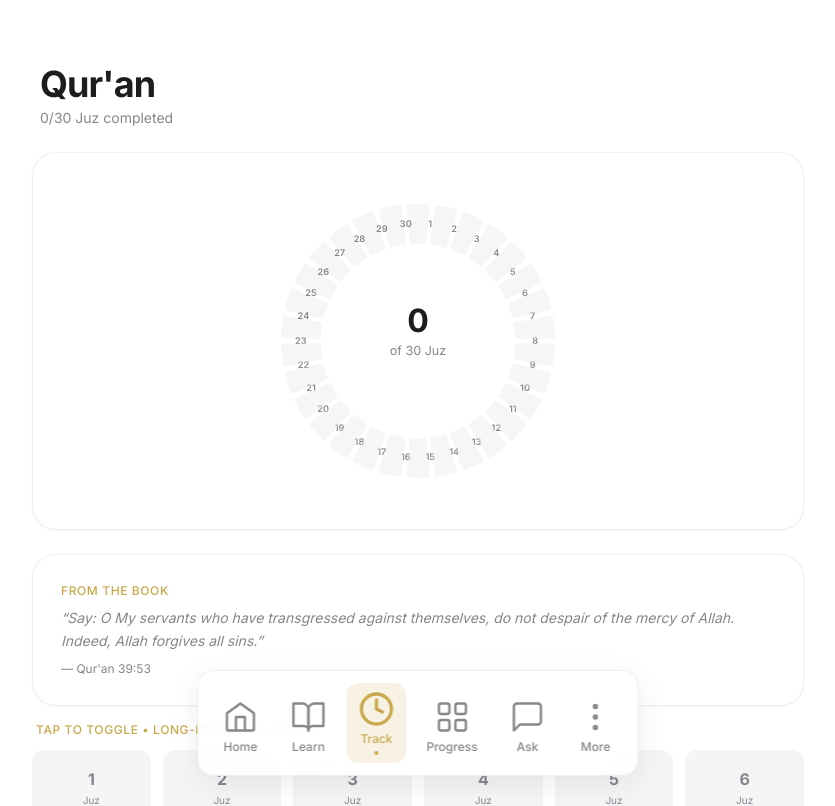
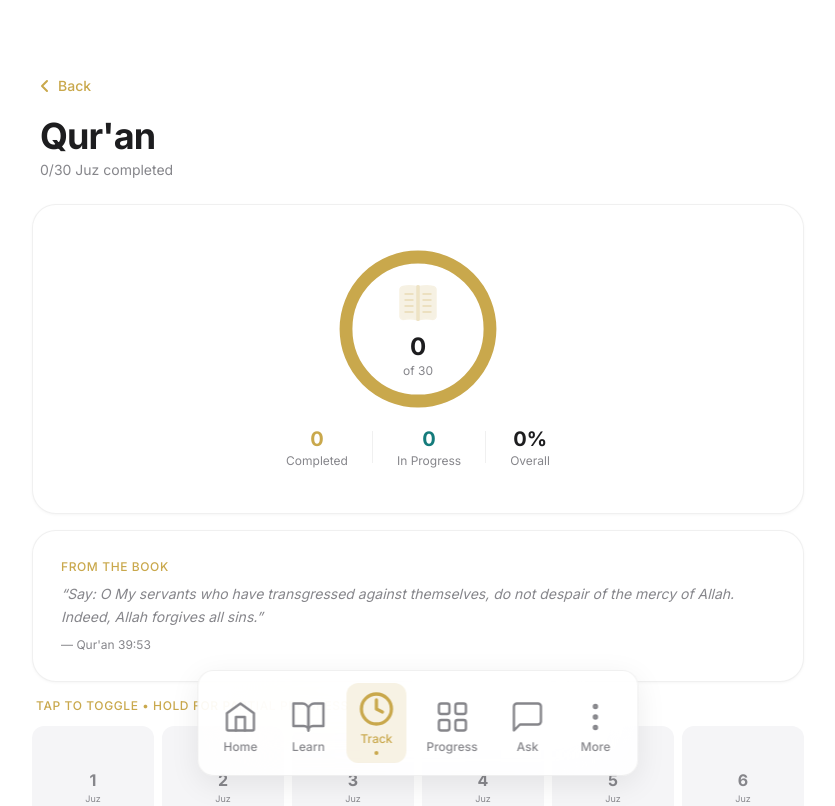
Before and after one commit to mutaaf/ramadan-guide, a Next.js app: page /tracker/quran in a window 1280 px wide. Shown: the top 806 px of the page, without its empty margins (222-1057 px from the left). Built offline with nearby package versions, Linux system fonts and the light colour scheme.

Commit message:
Moe updates

```diff
--- a/src/app/tracker/quran/page.tsx
+++ b/src/app/tracker/quran/page.tsx
@@ -1,108 +1,129 @@
 "use client";
 
-import { useEffect, useRef, useState } from "react";
-import * as d3 from "d3";
+import { useRef, useState } from "react";
+import { motion } from "framer-motion";
 import { PageHeader } from "@/components/PageHeader";
 import { Card } from "@/components/Card";
 import { useStore } from "@/store/useStore";
 import { DailyWisdom } from "@/components/DailyWisdom";
 
-function JuzRing({ progress }: { progress: number[] }) {
-  const svgRef = useRef<SVGSVGElement>(null);
+// Symbolic Quran icon
+function QuranIcon({ className = "", style }: { className?: string; style?: React.CSSProperties }) {
+  return (
+    <svg
+      viewBox="0 0 64 64"
+      fill="none"
+      className={className}
+      style={style}
+      aria-hidden="true"
+    >
+      {/* Book spine */}
+      <rect x="30" y="8" width="4" height="48" rx="1" fill="currentColor" opacity="0.3" />
+      {/* Left page */}
+      <path
+        d="M30 10C30 10 20 8 12 10C10 10.5 8 12 8 14V50C8 52 10 54 12 54C20 52 30 54 30 54V10Z"
+        fill="currentColor"
+        opacity="0.15"
+        stroke="currentColor"
+        strokeWidth="2"
+      />
+      {/* Right page */}
+      <path
+        d="M34 10C34 10 44 8 52 10C54 10.5 56 12 56 14V50C56 52 54 54 52 54C44 52 34 54 34 54V10Z"
+        fill="currentColor"
+        opacity="0.15"
+        stroke="currentColor"
+        strokeWidth="2"
+      />
+      {/* Page lines - left */}
+      <line x1="14" y1="20" x2="26" y2="20" stroke="currentColor" strokeWidth="1.5" opacity="0.4" />
+      <line x1="14" y1="28" x2="26" y2="28" stroke="currentColor" strokeWidth="1.5" opacity="0.4" />
+      <line x1="14" y1="36" x2="26" y2="36" stroke="currentColor" strokeWidth="1.5" opacity="0.4" />
+      <line x1="14" y1="44" x2="26" y2="44" stroke="currentColor" strokeWidth="1.5" opacity="0.4" />
+      {/* Page lines - right */}
+      <line x1="38" y1="20" x2="50" y2="20" stroke="currentColor" strokeWidth="1.5" opacity="0.4" />
+      <line x1="38" y1="28" x2="50" y2="28" stroke="currentColor" strokeWidth="1.5" opacity="0.4" />
+      <line x1="38" y1="36" x2="50" y2="36" stroke="currentColor" strokeWidth="1.5" opacity="0.4" />
+      <line x1="38" y1="44" x2="50" y2="44" stroke="currentColor" strokeWidth="1.5" opacity="0.4" />
+    </svg>
+  );
+}
 
-  useEffect(() => {
-    if (!svgRef.current) return;
-    const svg = d3.select(svgRef.current);
-    svg.selectAll("*").remove();
-
-    const size = 280;
-    const cx = size / 2;
-    const cy = size / 2;
-    const outerR = 120;
-    const innerR = 85;
-
-    svg.attr("viewBox", `0 0 ${size} ${size}`);
-
-    const arcGen = d3
-      .arc<{ startAngle: number; endAngle: number }>()
-      .innerRadius(innerR)
-      .outerRadius(outerR)
-      .cornerRadius(2);
-
-    const segAngle = (2 * Math.PI) / 30;
-    const pad = 0.02;
-
-    progress.forEach((pct, i) => {
-      const startAngle = i * segAngle + pad - Math.PI / 2;
-      const endAngle = (i + 1) * segAngle - pad - Math.PI / 2;
-
-      // Background track
-      svg
-        .append("path")
-        .datum({ startAngle, endAngle })
-        .attr("transform", `translate(${cx}, ${cy})`)
-        .attr("d", (d) => arcGen(d))
-        .attr("fill", "var(--ring-track)")
-        .attr("opacity", 0.4);
-
-      // Progress fill (partial or complete)
-      if (pct > 0) {
-        const fillOpacity = 0.4 + (pct / 100) * 0.45; // 0.4 to 0.85
-        svg
-          .append("path")
-          .datum({ startAngle, endAngle })
-          .attr("transform", `translate(${cx}, ${cy})`)
-          .attr("d", (d) => arcGen(d))
-          .attr("fill", "var(--accent-gold)")
-          .attr("opacity", fillOpacity);
-      }
-
-      // Juz number
-      const midAngle = (startAngle + endAngle) / 2;
-      const labelR = (innerR + outerR) / 2;
-      svg
-        .append("text")
-        .attr("x", cx + labelR * Math.cos(midAngle))
-        .attr("y", cy + labelR * Math.sin(midAngle))
-        .attr("text-anchor", "middle")
-        .attr("dominant-baseline", "middle")
-        .attr("fill", pct === 100 ? "#000" : "var(--muted)")
-        .attr("font-size", "8px")
-        .attr("font-weight", "600")
-        .text(i + 1);
-    });
-
-    // Center stats
-    const doneCount = progress.filter((p) => p === 100).length;
-    svg
-      .append("text")
-      .attr("x", cx)
-      .attr("y", cy - 8)
-      .attr("text-anchor", "middle")
-      .attr("fill", "var(--foreground)")
-      .attr("font-size", "28px")
-      .attr("font-weight", "700")
-      .text(`${doneCount}`);
-
-    svg
-      .append("text")
-      .attr("x", cx)
-      .attr("y", cy + 12)
-      .attr("text-anchor", "middle")
-      .attr("fill", "var(--muted)")
-      .attr("font-size", "11px")
-      .text("of 30 Juz");
-  }, [progress]);
-
-  const completedJuz = progress.filter((p) => p === 100).length;
-  const partialJuz = progress.filter((p) => p > 0 && p < 100).length;
+// Simple CSS-based progress visualization
+function QuranProgress({ progress }: { progress: number[] }) {
+  const completedCount = progress.filter((p) => p === 100).length;
+  const inProgressCount = progress.filter((p) => p > 0 && p < 100).length;
+  const totalProgress = progress.reduce((sum, p) => sum + p, 0) / (30 * 100);
+  const progressPercent = Math.round(totalProgress * 100);
 
   return (
-    <div
-      role="img"
-      aria-label={`Quran progress ring showing ${completedJuz} of 30 Juz completed${partialJuz > 0 ? `, ${partialJuz} in progress` : ""}.`}
-    >
-      <svg ref={svgRef} className="w-full max-w-xs mx-auto" aria-hidden="true" />
+    <div className="flex flex-col items-center py-4">
+      {/* Circular progress with Quran icon */}
+      <div className="relative w-40 h-40 mb-4">
+        {/* Background circle */}
+        <svg className="w-full h-full -rotate-90" viewBox="0 0 100 100">
+          <circle
+            cx="50"
+            cy="50"
+            r="45"
+            fill="none"
+            stroke="var(--ring-track)"
+            strokeWidth="8"
+            opacity="0.3"
+          />
+          {/* Progress circle */}
+          <motion.circle
+            cx="50"
+            cy="50"
+            r="45"
+            fill="none"
+            stroke="var(--accent-gold)"
+            strokeWidth="8"
+            strokeLinecap="round"
+            initial={{ pathLength: 0 }}
+            animate={{ pathLength: totalProgress }}
+            transition={{ duration: 1, ease: "easeOut" }}
+            style={{
+              strokeDasharray: "283",
+              strokeDashoffset: 0,
+            }}
+          />
+        </svg>
+        {/* Center content */}
+        <div className="absolute inset-0 flex flex-col items-center justify-center">
+          <QuranIcon className="w-12 h-12 mb-1" style={{ color: "var(--accent-gold)" }} />
+          <span className="text-2xl font-bold">{completedCount}</span>
+          <span className="text-xs" style={{ color: "var(--muted)" }}>of 30</span>
+        </div>
+      </div>
+
+      {/* Stats row */}
+      <div className="flex items-center justify-center gap-6 text-center">
+        <div>
+          <p className="text-xl font-bold" style={{ color: "var(--accent-gold)" }}>
+            {completedCount}
+          </p>
+          <p className="text-xs" style={{ color: "var(--muted)" }}>Completed</p>
+        </div>
+        <div
+          className="w-px h-8"
+          style={{ background: "var(--card-border)" }}
+        />
+        <div>
+          <p className="text-xl font-bold" style={{ color: "var(--accent-teal)" }}>
+            {inProgressCount}
+          </p>
+          <p className="text-xs" style={{ color: "var(--muted)" }}>In Progress</p>
+        </div>
+        <div
+          className="w-px h-8"
+          style={{ background: "var(--card-border)" }}
+        />
+        <div>
+          <p className="text-xl font-bold">{progressPercent}%</p>
+          <p className="text-xs" style={{ color: "var(--muted)" }}>Overall</p>
+        </div>
+      </div>
     </div>
   );
 }
@@ -121,22 +142,78 @@
   const [value, setValue] = useState(currentProgress);
 
   return (
-    <div
-      className="fixed inset-0 z-50 flex items-center justify-center bg-black/60"
+    <motion.div
+      initial={{ opacity: 0 }}
+      animate={{ opacity: 1 }}
+      exit={{ opacity: 0 }}
+      className="fixed inset-0 z-50 flex items-center justify-center"
+      style={{ background: "rgba(0,0,0,0.6)" }}
       onClick={onClose}
     >
-      <div
-        className="bg-[var(--surface-1)] rounded-2xl p-6 w-[280px] mx-4"
+      <motion.div
+        initial={{ scale: 0.9, opacity: 0 }}
+        animate={{ scale: 1, opacity: 1 }}
+        exit={{ scale: 0.9, opacity: 0 }}
+        className="rounded-2xl p-6 w-[300px] mx-4"
+        style={{ background: "var(--card)", border: "1px solid var(--card-border)" }}
         onClick={(e) => e.stopPropagation()}
       >
         <h3 className="text-lg font-bold text-center mb-4">
           Juz {juzIndex + 1} Progress
         </h3>
+
+        {/* Visual progress indicator */}
         <div className="flex items-center justify-center mb-4">
-          <span className="text-3xl font-bold" style={{ color: "var(--accent-gold)" }}>
-            {value}%
-          </span>
+          <div className="relative w-20 h-20">
+            <svg className="w-full h-full -rotate-90" viewBox="0 0 100 100">
+              <circle
+                cx="50"
+                cy="50"
+                r="40"
+                fill="none"
+                stroke="var(--ring-track)"
+                strokeWidth="10"
+                opacity="0.3"
+              />
+              <circle
+                cx="50"
+                cy="50"
+                r="40"
+                fill="none"
+                stroke="var(--accent-gold)"
+                strokeWidth="10"
+                strokeLinecap="round"
+                strokeDasharray={`${value * 2.51} 251`}
+              />
+            </svg>
+            <div className="absolute inset-0 flex items-center justify-center">
+              <span className="text-xl font-bold" style={{ color: "var(--accent-gold)" }}>
+                {value}%
+              </span>
+            </div>
+          </div>
         </div>
+
+        {/* Quick select buttons */}
+        <div className="grid grid-cols-4 gap-2 mb-4">
+          {[0, 25, 50, 75, 100].map((pct) => (
+            <button
+              key={pct}
+              onClick={() => setValue(pct)}
+              className={`py-2 rounded-lg text-sm font-medium transition-all ${
+                pct === 100 ? "col-span-4" : ""
+              }`}
+              style={{
+                background: value === pct ? "var(--accent-gold)" : "var(--surface-1)",
+                color: value === pct ? "#000" : "var(--muted)",
+              }}
+            >
+              {pct === 0 ? "Not Started" : pct === 100 ? "Completed" : `${pct}%`}
+            </button>
+          ))}
+        </div>
+
+        {/* Slider for fine control */}
         <input
           type="range"
           min="0"
@@ -144,33 +221,30 @@
           step="5"
           value={value}
           onChange={(e) => setValue(Number(e.target.value))}
-          className="w-full h-2 rounded-full appearance-none cursor-pointer"
+          className="w-full h-2 rounded-full appearance-none cursor-pointer mb-4"
           style={{
             background: `linear-gradient(to right, var(--accent-gold) ${value}%, var(--ring-track) ${value}%)`,
           }}
         />
-        <div className="flex justify-between text-xs mt-1 mb-4" style={{ color: "var(--muted)" }}>
-          <span>0%</span>
-          <span>100%</span>
-        </div>
+
         <div className="flex gap-2">
           <button
             onClick={onClose}
-            className="flex-1 py-2.5 rounded-xl text-sm font-medium"
-            style={{ background: "var(--surface-2)", color: "var(--muted)" }}
+            className="flex-1 py-3 rounded-xl text-sm font-medium"
+            style={{ background: "var(--surface-1)", color: "var(--muted)" }}
           >
             Cancel
           </button>
           <button
             onClick={() => onSave(value)}
-            className="flex-1 py-2.5 rounded-xl text-sm font-semibold text-black"
-            style={{ background: "var(--accent-gold)" }}
+            className="flex-1 py-3 rounded-xl text-sm font-semibold"
+            style={{ background: "var(--accent-gold)", color: "#000" }}
           >
             Save
           </button>
         </div>
-      </div>
-    </div>
+      </motion.div>
+    </motion.div>
   );
 }
 
@@ -179,40 +253,44 @@
   const [modalJuz, setModalJuz] = useState<number | null>(null);
   const doneCount = juzProgress.filter((p) => p === 100).length;
 
-  const handleLongPress = (index: number) => {
-    setModalJuz(index);
-  };
-
   return (
     <div>
-      <PageHeader title="Qur'an" subtitle={`${doneCount}/30 Juz completed`} />
+      <PageHeader title="Qur'an" subtitle={`${doneCount}/30 Juz completed`} back="/tracker" />
 
       <div className="px-6 pb-8">
-        <Card className="mb-6">
-          <JuzRing progress={juzProgress} />
+        {/* Progress visualization */}
+        <Card className="mb-4">
+          <QuranProgress progress={juzProgress} />
         </Card>
 
-        <Card delay={0.15} className="mb-4">
+        {/* Daily wisdom */}
+        <Card delay={0.1} className="mb-4">
           <DailyWisdom context="quran" labelText="From the Book" />
         </Card>
 
-        {/* Grid of Juz */}
-        <div className="text-xs font-medium uppercase tracking-wider mb-3 px-1" style={{ color: "var(--accent-gold)" }}>
-          Tap to toggle • Long-press for partial
-        </div>
-        <div className="grid grid-cols-5 sm:grid-cols-6 gap-2 sm:gap-3">
+        {/* Instructions */}
+        <p
+          className="text-xs font-medium uppercase tracking-wider mb-3 px-1"
+          style={{ color: "var(--accent-gold)" }}
+        >
+          Tap to toggle • Hold for partial progress
+        </p>
+
+        {/* Grid of Juz - responsive columns */}
+        <div className="grid grid-cols-5 sm:grid-cols-6 gap-2">
           {juzProgress.map((pct, i) => (
             <JuzButton
               key={i}
               index={i}
               progress={pct}
               onTap={() => toggleJuz(i)}
-              onLongPress={() => handleLongPress(i)}
+              onLongPress={() => setModalJuz(i)}
             />
           ))}
         </div>
       </div>
 
+      {/* Progress modal */}
       {modalJuz !== null && (
         <ProgressModal
           juzIndex={modalJuz}
@@ -250,8 +328,7 @@
     }
   };
 
-  const handleTouchStart = (e: React.TouchEvent) => {
-    e.preventDefault(); // Prevent synthetic mouse events
+  const handleTouchStart = () => {
     isTouchRef.current = true;
     longPressedRef.current = false;
 
@@ -262,20 +339,18 @@
     }, 500);
   };
 
-  const handleTouchEnd = (e: React.TouchEvent) => {
-    e.preventDefault();
+  const handleTouchEnd = () => {
     clearTimer();
     if (!longPressedRef.current) {
       onTap();
     }
-    // Reset touch flag after a short delay
-    setTimeout(() => { isTouchRef.current = false; }, 100);
+    setTimeout(() => {
+      isTouchRef.current = false;
+    }, 100);
   };
 
   const handleMouseDown = () => {
-    // Ignore mouse events if we just had a touch event
     if (isTouchRef.current) return;
-
     longPressedRef.current = false;
     timerRef.current = setTimeout(() => {
       longPressedRef.current = true;
@@ -285,7 +360,6 @@
 
   const handleMouseUp = () => {
     if (isTouchRef.current) return;
-
     clearTimer();
     if (!longPressedRef.current) {
       onTap();
@@ -296,32 +370,60 @@
   const partial = progress > 0 && progress < 100;
 
   return (
-    <button
+    <motion.button
+      whileTap={{ scale: 0.95 }}
       onMouseDown={handleMouseDown}
       onMouseUp={handleMouseUp}
       onMouseLeave={clearTimer}
       onTouchStart={handleTouchStart}
       onTouchEnd={handleTouchEnd}
       onTouchCancel={clearTimer}
-      className="flex flex-col items-center justify-center rounded-xl py-4 min-h-[60px] transition-all active:scale-[0.95] relative overflow-hidden touch-manipulation"
+      className="relative flex flex-col items-center justify-center rounded-xl aspect-square overflow-hidden touch-manipulation select-none"
       style={{
-        background: done
-          ? "var(--selected-gold-bg)"
-          : partial
-          ? `linear-gradient(to top, var(--selected-gold-bg) ${progress}%, var(--surface-1) ${progress}%)`
-          : "var(--surface-1)",
-        border: done || partial ? "1px solid var(--selected-gold-border)" : "1px solid transparent",
+        background: "var(--surface-1)",
+        border: done || partial ? "1.5px solid var(--selected-gold-border)" : "1.5px solid transparent",
       }}
     >
+      {/* Progress fill from bottom */}
+      {progress > 0 && (
+        <motion.div
+          initial={{ height: 0 }}
+          animate={{ height: `${progress}%` }}
+          transition={{ duration: 0.3 }}
+          className="absolute bottom-0 left-0 right-0"
+          style={{ background: "var(--selected-gold-bg)" }}
+        />
+      )}
+
+      {/* Checkmark for completed */}
+      {done && (
+        <motion.div
+          initial={{ scale: 0 }}
+          animate={{ scale: 1 }}
+          className="absolute top-1 right-1"
+        >
+          <svg width="12" height="12" viewBox="0 0 12 12" fill="none">
+            <circle cx="6" cy="6" r="5" fill="var(--accent-gold)" />
+            <path d="M4 6l1.5 1.5L8 5" stroke="#000" strokeWidth="1.5" strokeLinecap="round" strokeLinejoin="round" />
+          </svg>
+        </motion.div>
+      )}
+
+      {/* Juz number */}
       <span
-        className="text-base font-bold"
+        className="relative text-base font-bold z-10"
         style={{ color: done || partial ? "var(--accent-gold)" : "var(--muted)" }}
       >
         {index + 1}
       </span>
-      <span className="text-[10px] mt-0.5" style={{ color: "var(--muted)" }}>
+
+      {/* Progress percentage or "Juz" label */}
+      <span
+        className="relative text-[9px] z-10"
+        style={{ color: "var(--muted)" }}
+      >
         {partial ? `${progress}%` : "Juz"}
       </span>
-    </button>
+    </motion.button>
   );
 }
```
